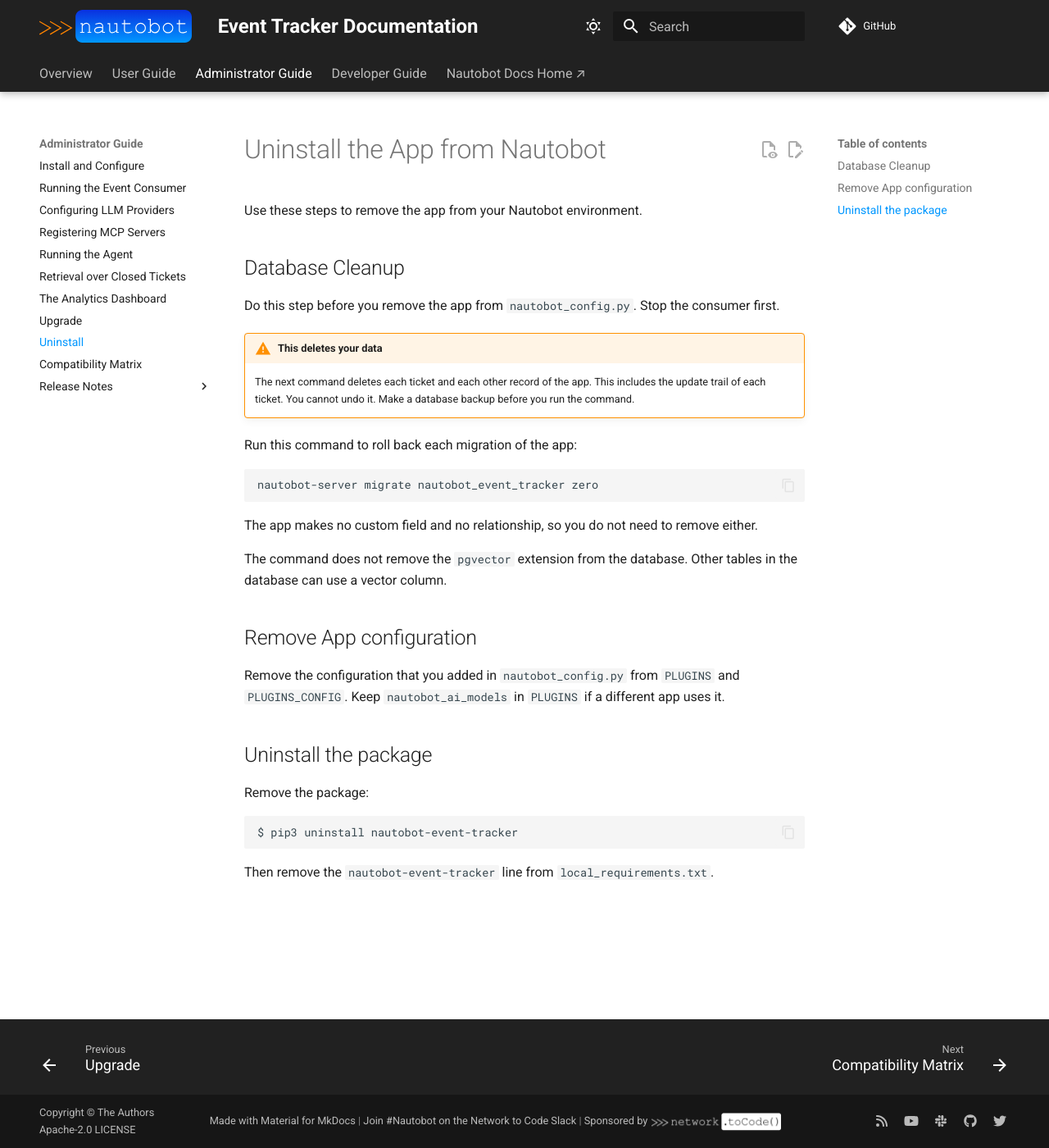
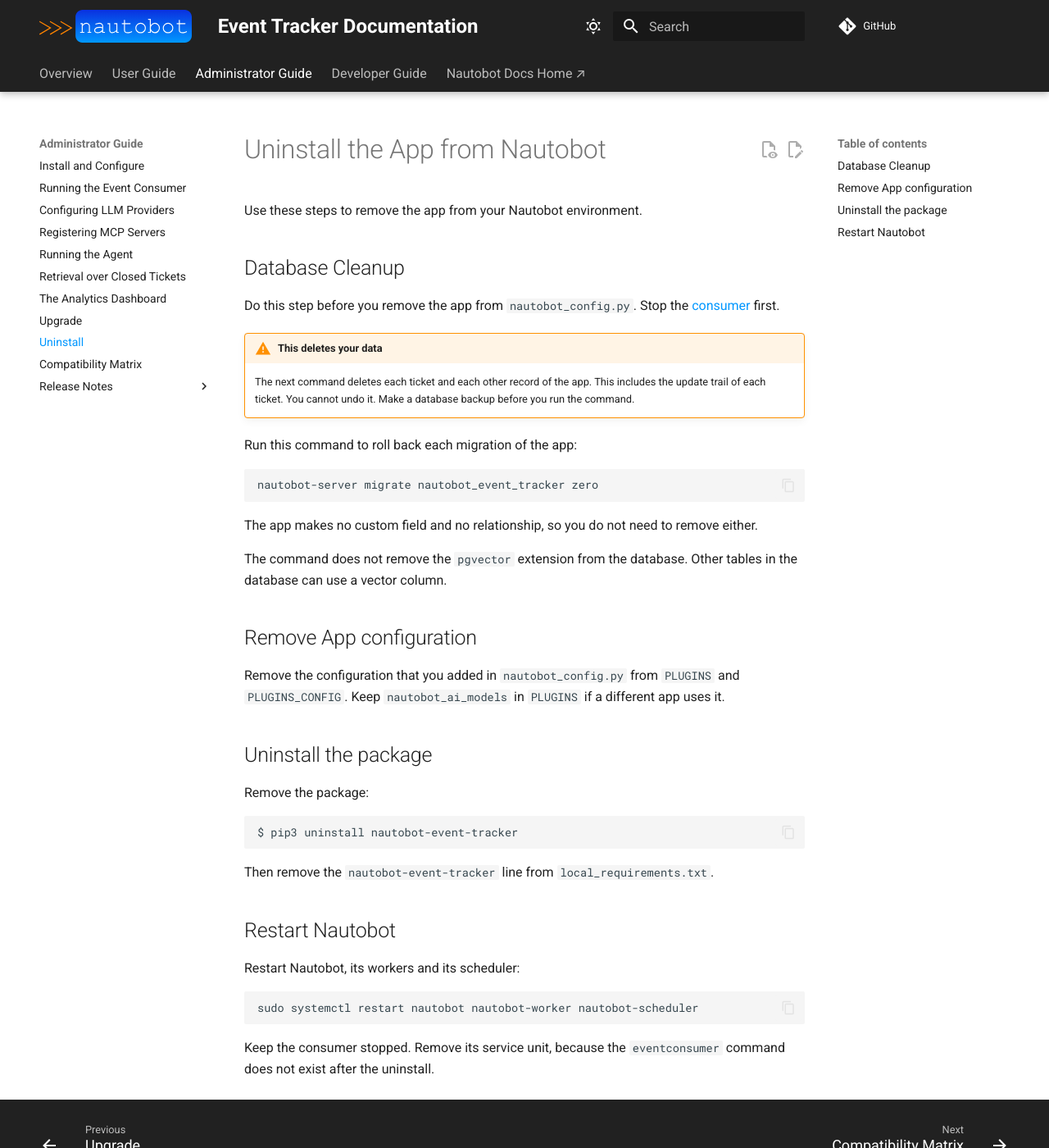
Before and after one commit to jtdub/nautobot-app-event-tracker, an MkDocs documentation site: the page built from docs/admin/uninstall.md, in a window 1280 px wide and 1400 px high. Shown: the whole window at 82% size. Built offline with MkDocs 1.6.1 and Material for MkDocs 9.7.7, drawn with Linux system fonts in a browser that asks for light colours; comment, search, counter and statistics services are not loaded.

Commit message:
52: Add the restart step to the Uninstall page

````diff
--- a/docs/admin/uninstall.md
+++ b/docs/admin/uninstall.md
@@ -4,7 +4,7 @@ Use these steps to remove the app from your Nautobot environment.
 
 ## Database Cleanup
 
-Do this step before you remove the app from `nautobot_config.py`. Stop the consumer first.
+Do this step before you remove the app from `nautobot_config.py`. Stop the [consumer](ingestion.md) first.
 
 !!! warning "This deletes your data"
     The next command deletes each ticket and each other record of the app. This includes the update
@@ -35,3 +35,13 @@ $ pip3 uninstall nautobot-event-tracker
 ```
 
 Then remove the `nautobot-event-tracker` line from `local_requirements.txt`.
+
+## Restart Nautobot
+
+Restart Nautobot, its workers and its scheduler:
+
+```shell
+sudo systemctl restart nautobot nautobot-worker nautobot-scheduler
+```
+
+Keep the consumer stopped. Remove its service unit, because the `eventconsumer` command does not exist after the uninstall.
````
